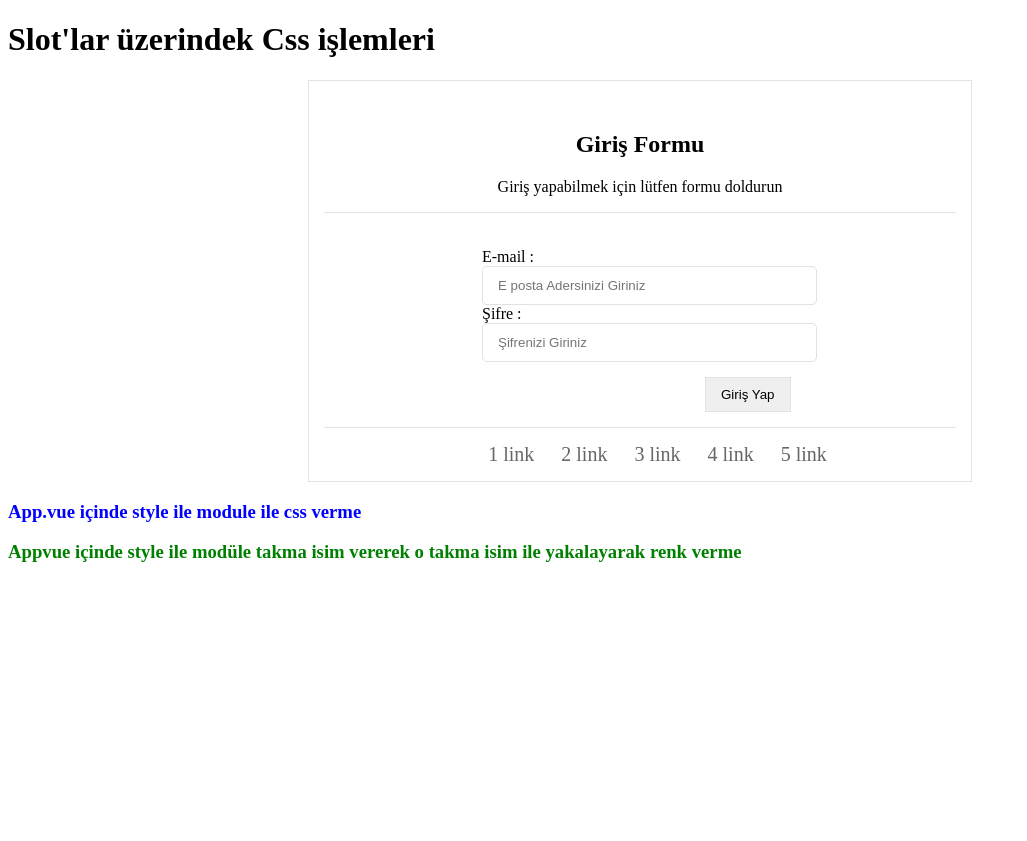
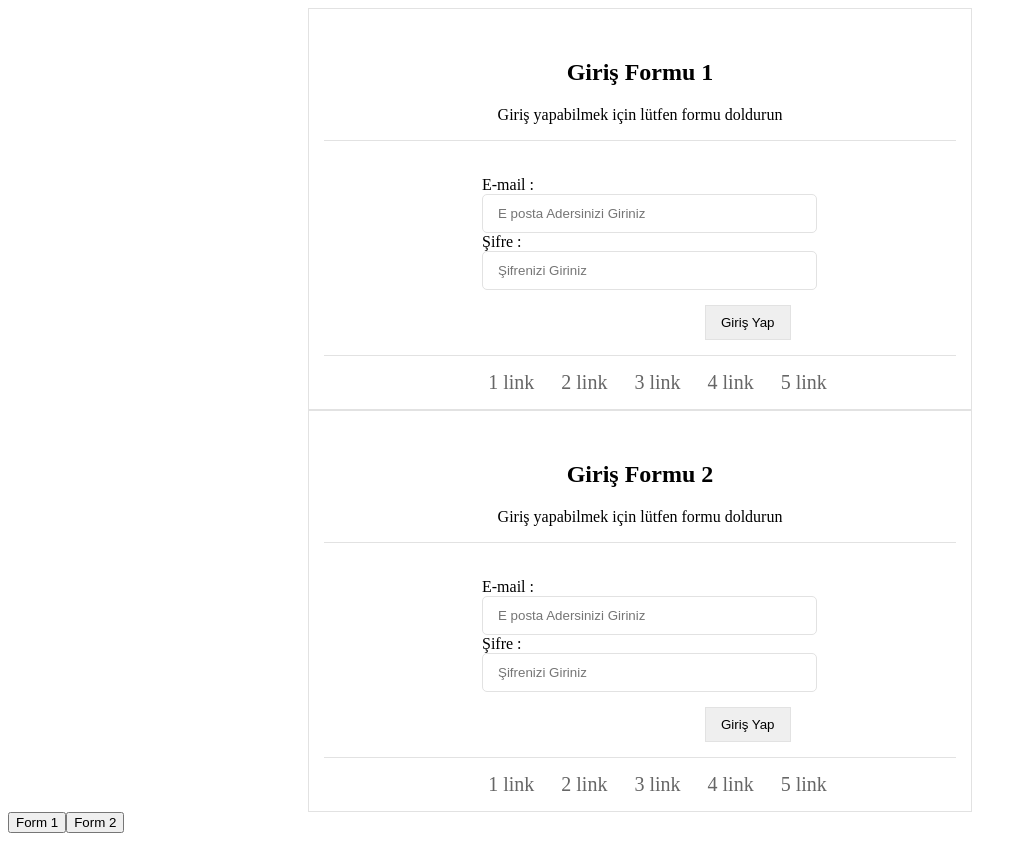
Before and after one commit to EmreYamanYazilim/vue, a Vue app in the folder vue CLI/vue-playlist/: page / in a window 1280 px wide. Shown: the whole page, without its empty margins (0-1027 px from the left). Before the commit the page ends 800 px from the top, so only its background shows below. Built offline with nearby package versions, Linux system fonts and the light colour scheme.

Commit message:
Dinamik bilesenler components

```diff
--- a/vue CLI/vue-playlist/src/App.vue
+++ b/vue CLI/vue-playlist/src/App.vue
@@ -1,76 +1,57 @@
 <template>
-  <h1>
-    Slot'lar üzerindek Css işlemleri
-  </h1>
+  <!-- <form-one></form-one>
+  <form-two></form-two> -->
+  <!-- böylelikle  alt-bilesen.vue içiden referans larak App vue içindeki kodlaromızı form.vueler içne atarak onların taglarını altta belitiğimiz üzere
+  import ederek  çağırıp dinamikleştirdik
+  -->
 
-  <alt-bilesen>
-    asdasd
-    <template #form-header>
-      <h2>
-        Giriş Formu
-      </h2>
-      <p>Giriş yapabilmek için lütfen formu doldurun</p>
-    </template>
+  <!--  şimdi yukarıda görüldüğü gibi böyle gerekli olanı çağırmak için kalıp olan bir component tagımız var bunun içinde is diyerek cağırmak istediğimiz tagı yazıyoruz  aşağıdaki gibi -->
 
-    <template #form-elements>
-      <label  for="email">E-mail : </label>
-      <input type="email" name="email" placeholder="E posta Adersinizi Giriniz">
-
-      <label for="password">Şifre : </label>
-      <input type="password" name="password" id="" placeholder="Şifrenizi Giriniz">
-    </template>
-
-    <template #form-controls>
-      <button>Giriş Yap</button>
-    </template>
-  </alt-bilesen>
+<component is="form-one"></component>  <!-- diikkat  tag otomatik doldurken :is olarak iki noktalı yazıyor  2 noktayı  kaldırman gerek o noktanın amacı v-bind yada başka bişi önüne yazılabilir diye ototmatik geliyor  -->
 
 
 
+<!-- şimdi bunu dinamik hala getirelim alttaki gibi  -->
+ <!--  keep alive   yazılanları hafızada tutmaya yaruyor aşağıda  2 button ve 2 farklı sayfa oluşturduk tıkladığında o sayfalara gidicek
+   keep alive sayesinde  biz  1. sayfada bişi yazıp 2. sayfaya tıkladığımızda  yazdığımız verilerin  kaybolmadan orda tutulmasını  sağlıyor
+   keep alive yazılmamış olsaydı button ile sayfa değiştirdiğimizde yazdıklarımız silinirdi
+   dinamik compomentimizi onun içinde tutuyoruz-->
+<keep-alive>
+  <component v-bind:is="compGidis"></component>
+ </keep-alive>
+<!-- v-bind yaparak return daki veriyi çekmek için  istekte bulunuyorz  böylelikle compGidisi dinamik yaptık  alttaki hangi buttona tıklarsak ordaki veriyi otoaiatk olarak
+ yukarıdaki component içinde is içine bize verecek   is eşitliği bize -->
 
-  <h3 v-bind:class="$style.blue">App.vue içinde style ile  module ile css verme  </h3>
-  <h3 v-bind:class="xbilesen.green">Appvue içinde style ile  modüle takma isim vererek o takma isim ile  yakalayarak renk verme</h3>
+<button v-on:click="compGidis='form-one'">Form 1</button>
+<button v-on:click="compGidis='form-two'">Form 2</button>
+
 </template>
 
 <script>
-import altBilesen from './components/alt-bilesen.vue'
+import formOne from './components/form-one.vue'
+import formtwo from './components/form-two.vue'
 
 export default {
-  components:{
-    "alt-bilesen": altBilesen
+  components: {
+    "form-one": formOne,
+    "form-two": formtwo
   },
   data() {
     return {
-
+        compGidis:'form-one',
+        compGidis:'form-two'
     }
   },
 }
 
 </script>
 
-<style scoped>
-:deep(input){
- /* sadece alt bileşendeki kodları etkileyen  Css içinde :deep Kullanoyoruz  aksi taktirde  App.vue ana Rotemiz olduğu için tüm sayfayı etkiler  */
-}
-:global(input){
-  /* scoped olsada olmasada  her yerdeki inputu istediğimiz Css'i verir   */
-}
+<style>
+
 </style>
 
-<style module>
-/* style içinde modüllerimiz var  bunu kullanabilmek için modül olarak belirtmemiz gerekecek
-v-bind:class="$style.blue"  style içinde bir module olduğunu yakalamk için $style.blue diyerek bağlayarak veriyoruz */
-.blue{
-  color: blue;
-}
-</style>
 
-<style module="xbilesen">
-      /* v-bind:class = "xbilesen.green"   vererek önce  modüldeki takma ismi sonra içindeki cssi nokta ile birleştirerek veriyoruz*/
-  .green{
-    color: green;
-  }
-</style>
+
 
 
 
--- /dev/null
+++ b/vue CLI/vue-playlist/src/components/form-one.vue
@@ -0,0 +1,38 @@
+<template>
+    <alt-bilesen>
+        <template #form-header>
+            <h2>
+                Giriş Formu 1
+            </h2>
+            <p>Giriş yapabilmek için lütfen formu doldurun</p>
+        </template>
+
+        <template #form-elements>
+            <label for="email">E-mail : </label>
+            <input type="email" name="email" placeholder="E posta Adersinizi Giriniz">
+
+            <label for="password">Şifre : </label>
+            <input type="password" name="password" id="" placeholder="Şifrenizi Giriniz">
+        </template>
+
+        <template #form-controls>
+            <button>Giriş Yap</button>
+        </template>
+    </alt-bilesen>
+</template>
+
+<script>
+import altBilesen from './alt-bilesen.vue'
+
+export default {
+    components: {
+        "alt-bilesen": altBilesen
+    },
+    data() {
+        return {
+
+        }
+    },
+}
+
+</script>
--- /dev/null
+++ b/vue CLI/vue-playlist/src/components/form-two.vue
@@ -0,0 +1,38 @@
+<template>
+    <alt-bilesen>
+        <template #form-header>
+            <h2>
+                Giriş Formu 2
+            </h2>
+            <p>Giriş yapabilmek için lütfen formu doldurun</p>
+        </template>
+
+        <template #form-elements>
+            <label for="email">E-mail : </label>
+            <input type="email" name="email" placeholder="E posta Adersinizi Giriniz">
+
+            <label for="password">Şifre : </label>
+            <input type="password" name="password" id="" placeholder="Şifrenizi Giriniz">
+        </template>
+
+        <template #form-controls>
+            <button>Giriş Yap</button>
+        </template>
+    </alt-bilesen>
+</template>
+
+<script>
+import altBilesen from './alt-bilesen.vue'
+
+export default {
+  components:{
+    "alt-bilesen": altBilesen
+  },
+  data() {
+    return {
+
+    }
+  },
+}
+
+</script>
```
Also changed, not shown: 1 other file (tests, documents, lock files or other folders).
